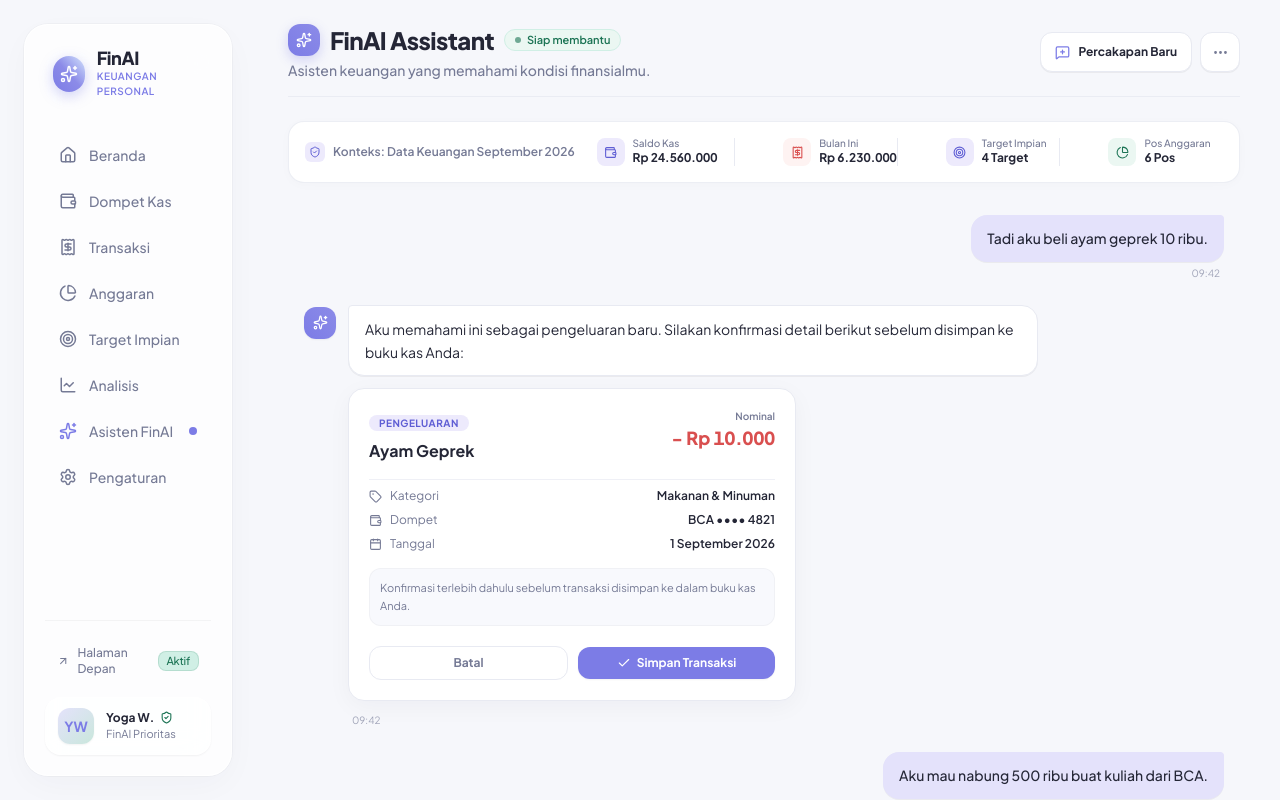
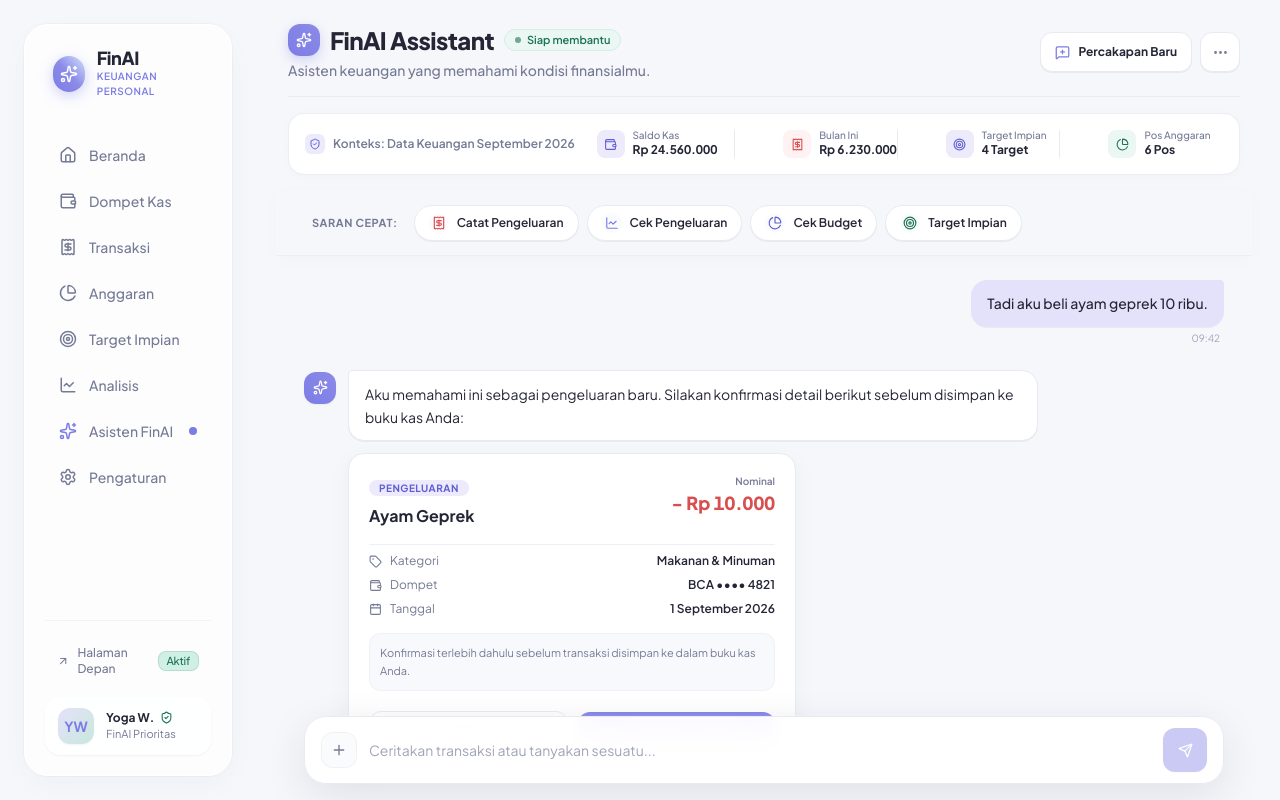
Before and after one commit to Yogawoy/FINAI, a Next.js app: page /app/ai-assistant in a window 1280 px wide. Shown: the top 800 px of the page. Built offline with nearby package versions, Linux system fonts and the light colour scheme.

Commit message:
style(ai): make quick actions sticky at top and input sticky at bottom during scroll

```diff
--- a/src/app/app/layout.tsx
+++ b/src/app/app/layout.tsx
@@ -10,7 +10,7 @@ export default function AppLayout({
   children: React.ReactNode;
 }) {
   return (
-    <div className="relative min-h-screen bg-[#F6F7FB] overflow-x-hidden">
+    <div className="relative min-h-screen bg-[#F6F7FB] overflow-x-clip">
       {/* Background Soft Aura Halos */}
       <div className="fixed top-0 left-1/4 w-[600px] h-[600px] rounded-full aurora-glow-1 pointer-events-none -z-10" />
       <div className="fixed bottom-10 right-10 w-[500px] h-[500px] rounded-full aurora-glow-2 pointer-events-none -z-10" />
--- a/src/components/ai/AIAssistantPage.tsx
+++ b/src/components/ai/AIAssistantPage.tsx
@@ -313,7 +313,7 @@ export default function AIAssistantPage() {
   };
 
   return (
-    <div className="max-w-[1150px] mx-auto pb-8 space-y-6">
+    <div className="max-w-[1150px] mx-auto pb-4 space-y-4">
       {/* 1. Header */}
       <AIHeader onNewChat={handleNewChat} onClearChat={handleClearChat} />
 
@@ -326,8 +326,15 @@ export default function AIAssistantPage() {
         contextDate="September 2026"
       />
 
-      {/* 3. Conversation Area */}
-      <div className="min-h-[420px] max-w-[920px] mx-auto pt-2">
+      {/* 3. STICKY TOP: Saran Cepat (Mengikuti saat di-scroll) */}
+      <div className="sticky top-0 z-20 py-2.5 -mx-3 px-3 bg-[#F6F7FB]/95 backdrop-blur-md border-b border-[#E8EAF2]/70 shadow-[0_4px_20px_rgba(36,38,54,0.02)] transition-all">
+        <div className="max-w-[920px] mx-auto">
+          <AIQuickActions onSelectAction={handleSendMessage} variant="sticky-bar" />
+        </div>
+      </div>
+
+      {/* 4. Conversation Area */}
+      <div className="min-h-[420px] max-w-[920px] mx-auto pt-2 pb-6">
         <AIConversation
           messages={messages}
           isThinking={isThinking}
@@ -337,20 +344,16 @@ export default function AIAssistantPage() {
         />
       </div>
 
-      {/* Quick Suggestions below conversation if there are messages */}
-      {messages.length > 0 && (
-        <div className="max-w-[920px] mx-auto pt-2">
-          <AIQuickActions onSelectAction={handleSendMessage} />
+      {/* 5. STICKY BOTTOM: Chat Input Area (Mengikuti saat di-scroll) */}
+      <div className="sticky bottom-4 z-20 max-w-[920px] mx-auto w-full pt-2">
+        <div className="relative">
+          <div className="absolute -inset-2 bg-gradient-to-t from-[#F6F7FB] via-[#F6F7FB]/90 to-transparent -z-10 rounded-3xl" />
+          <AIInput
+            onSendMessage={handleSendMessage}
+            disabled={isThinking}
+            onOpenPresets={() => setShowPresetsModal(!showPresetsModal)}
+          />
         </div>
-      )}
-
-      {/* 4. Sticky Input Area */}
-      <div className="max-w-[920px] mx-auto">
-        <AIInput
-          onSendMessage={handleSendMessage}
-          disabled={isThinking}
-          onOpenPresets={() => setShowPresetsModal(!showPresetsModal)}
-        />
       </div>
     </div>
   );
--- a/src/components/ai/AIInput.tsx
+++ b/src/components/ai/AIInput.tsx
@@ -32,10 +32,10 @@ export default function AIInput({
   };
 
   return (
-    <div className="sticky bottom-4 z-20 w-full pt-2">
+    <div className="w-full">
       <form
         onSubmit={handleSubmit}
-        className="h-16 sm:h-[68px] px-3 sm:px-4 rounded-[22px] bg-white border border-[#E8EAF2] shadow-[0_12px_36px_rgba(36,38,54,0.08)] flex items-center gap-2 sm:gap-3 transition-all focus-within:border-[#7C7CE6] focus-within:ring-2 focus-within:ring-[#7C7CE6]/20"
+        className="h-16 sm:h-[68px] px-3 sm:px-4 rounded-[22px] bg-white/95 backdrop-blur-md border border-[#E8EAF2] shadow-[0_12px_40px_rgba(36,38,54,0.1)] flex items-center gap-2 sm:gap-3 transition-all focus-within:border-[#7C7CE6] focus-within:ring-2 focus-within:ring-[#7C7CE6]/20"
       >
         {/* Optional quick preset opener */}
         {onOpenPresets && (
--- a/src/components/ai/AIQuickActions.tsx
+++ b/src/components/ai/AIQuickActions.tsx
@@ -13,6 +13,7 @@ interface QuickActionItem {
 
 interface AIQuickActionsProps {
   onSelectAction: (prompt: string) => void;
+  variant?: 'cards' | 'sticky-bar';
 }
 
 const QUICK_ACTIONS: QuickActionItem[] = [
@@ -21,32 +22,61 @@ const QUICK_ACTIONS: QuickActionItem[] = [
     title: 'Catat Pengeluaran',
     subtitle: 'Catat transaksi belanja baru',
     prompt: 'Tadi aku beli ayam geprek 10 ribu.',
-    icon: <Receipt size={16} className="text-[#D94F4F]" />,
+    icon: <Receipt size={14} className="text-[#D94F4F]" />,
   },
   {
     id: 'qa-2',
     title: 'Cek Pengeluaran',
     subtitle: 'Lihat pengeluaran bulan ini',
     prompt: 'Pengeluaranku bulan ini gimana?',
-    icon: <LineChart size={16} className="text-[#7C7CE6]" />,
+    icon: <LineChart size={14} className="text-[#7C7CE6]" />,
   },
   {
     id: 'qa-3',
     title: 'Cek Budget',
     subtitle: 'Apakah anggaran masih aman?',
     prompt: 'Budget makananku masih aman?',
-    icon: <PieChart size={16} className="text-[#5F5ED4]" />,
+    icon: <PieChart size={14} className="text-[#5F5ED4]" />,
   },
   {
     id: 'qa-4',
     title: 'Target Impian',
     subtitle: 'Nabung untuk target impian',
     prompt: 'Aku mau nabung 500 ribu buat kuliah dari BCA.',
-    icon: <Target size={16} className="text-[#1B7354]" />,
+    icon: <Target size={14} className="text-[#1B7354]" />,
   },
 ];
 
-export default function AIQuickActions({ onSelectAction }: AIQuickActionsProps) {
+export default function AIQuickActions({
+  onSelectAction,
+  variant = 'cards',
+}: AIQuickActionsProps) {
+  if (variant === 'sticky-bar') {
+    return (
+      <div className="flex items-center gap-2 overflow-x-auto no-scrollbar py-1">
+        <div className="flex items-center gap-1.5 px-2 py-1 text-[11px] font-bold text-[#757A95] uppercase tracking-wider shrink-0 select-none">
+          <span>Saran Cepat:</span>
+        </div>
+
+        <div className="flex items-center gap-2">
+          {QUICK_ACTIONS.map((item) => (
+            <button
+              key={item.id}
+              type="button"
+              onClick={() => onSelectAction(item.prompt)}
+              className="h-9 px-3.5 rounded-full bg-white border border-[#E8EAF2] hover:border-[#7C7CE6]/60 hover:bg-[#FAFBFD] shadow-2xs hover:shadow-xs transition-all text-xs font-semibold text-[#242636] flex items-center gap-2 shrink-0 cursor-pointer active:scale-95 group"
+            >
+              <div className="w-5 h-5 rounded-full bg-[#FAFBFD] flex items-center justify-center">
+                {item.icon}
+              </div>
+              <span className="group-hover:text-[#5F5ED4] transition-colors">{item.title}</span>
+            </button>
+          ))}
+        </div>
+      </div>
+    );
+  }
+
   return (
     <div className="space-y-2">
       <span className="text-[11px] font-bold text-[#757A95] uppercase tracking-wider block pl-1">
```
